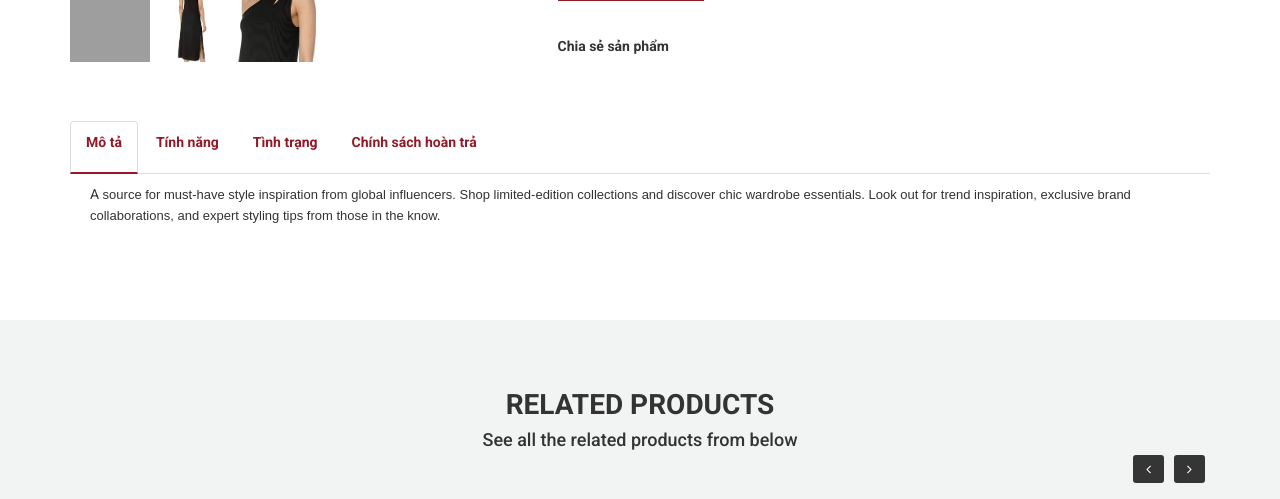
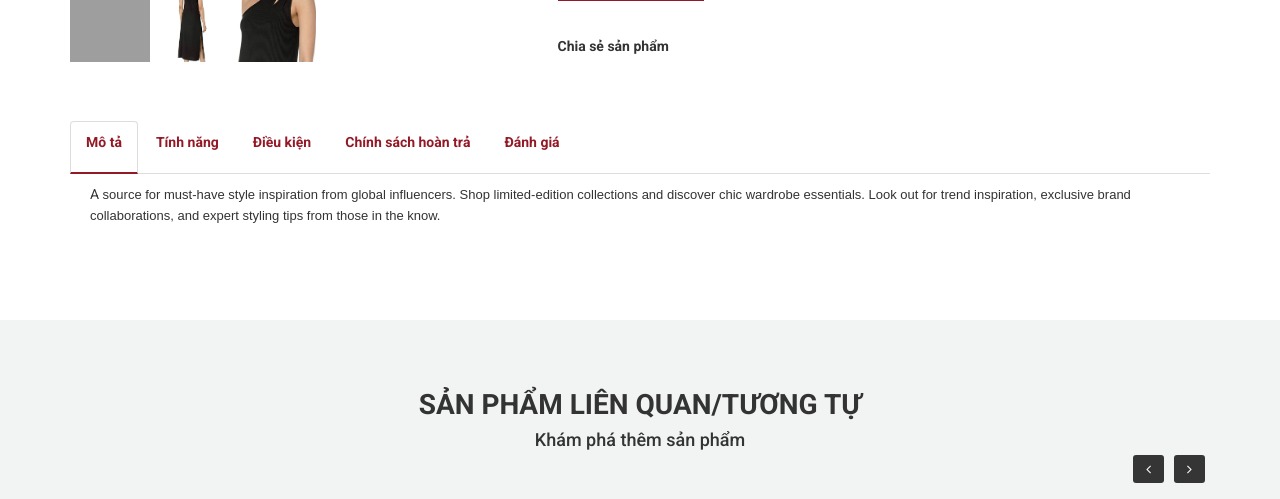
Before and after one commit to viphan31221021781/PTUD_Nhom2_CK, a PHP site: page /product.php?id=84 in a window 1280 px wide. Shown: the part 798-1297 px from the top of the page. Run offline with PHP 8.4, Linux system fonts and the light colour scheme; data comes from the database, SQL or seed files in the repository; data that the repository does not hold is empty; some libraries are stand-ins or nearby versions; grey boxes are pictures that could not be loaded.

Commit message:
thêm đánh giá sp

```diff
--- a/product.php
+++ b/product.php
@@ -1,4 +1,5 @@
 <?php require_once('header.php'); ?>
+
 
 <?php
 if(!isset($_REQUEST['id'])) {
@@ -15,7 +16,6 @@ if(!isset($_REQUEST['id'])) {
         exit;
     }
 }
-
 foreach($result as $row) {
     $p_name = $row['p_name'];
     $p_old_price = $row['p_old_price'];
@@ -32,19 +32,21 @@ foreach($result as $row) {
     $p_is_active = $row['p_is_active'];
     $ecat_id = $row['ecat_id'];
 }
-
 // Getting all categories name for breadcrumb
 $statement = $pdo->prepare("SELECT
                         t1.ecat_id,
                         t1.ecat_name,
                         t1.mcat_id,
 
+
                         t2.mcat_id,
                         t2.mcat_name,
                         t2.tcat_id,
 
+
                         t3.tcat_id,
                         t3.tcat_name
+
 
                         FROM tbl_end_category t1
                         JOIN tbl_mid_category t2
@@ -66,6 +68,7 @@ foreach ($result as $row) {
 
 $p_total_view = $p_total_view + 1;
 
+
 $statement = $pdo->prepare("UPDATE tbl_product SET p_total_view=? WHERE p_id=?");
 $statement->execute(array($p_total_view,$_REQUEST['id']));
 
@@ -76,6 +79,7 @@ $result = $statement->fetchAll(PDO::FETCH_ASSOC);
 foreach ($result as $row) {
     $size[] = $row['size_id'];
 }
+
 
 $statement = $pdo->prepare("SELECT * FROM tbl_product_color WHERE p_id=?");
 $statement->execute(array($_REQUEST['id']));
@@ -92,14 +96,15 @@ if(isset($_POST['form_review'])) {
     $total = $statement->rowCount();
 
     if($total) {
-        $error_message = LANG_VALUE_68;
+        $error_message = "Bạn đã đánh giá sản phẩm này trước đó.";
     } else {
         $statement = $pdo->prepare("INSERT INTO tbl_rating (p_id,cust_id,comment,rating) VALUES (?,?,?,?)");
         $statement->execute(array($_REQUEST['id'],$_SESSION['customer']['cust_id'],$_POST['comment'],$_POST['rating']));
-        $success_message = LANG_VALUE_163;
+        $success_message = "Cảm ơn bạn đã đánh giá sản phẩm!";
     }
 
 }
+
 
 // Getting the average rating for this product
 $t_rating = 0;
@@ -116,7 +121,9 @@ if($tot_rating == 0) {
     $avg_rating = $t_rating / $tot_rating;
 }
 
+
 if(isset($_POST['form_add_to_cart'])) {
+
 
     // getting the currect stock of this product
     $statement = $pdo->prepare("SELECT * FROM tbl_product WHERE p_id=?");
@@ -139,6 +146,7 @@ if(isset($_POST['form_add_to_cart'])) {
         $arr_cart_p_qty = array();
         $arr_cart_p_current_price = array();
 
+
         $i=0;
         foreach($_SESSION['cart_p_id'] as $key => $value)
         {
@@ -146,12 +154,14 @@ if(isset($_POST['form_add_to_cart'])) {
             $arr_cart_p_id[$i] = $value;
         }
 
+
         $i=0;
         foreach($_SESSION['cart_size_id'] as $key => $value)
         {
             $i++;
             $arr_cart_size_id[$i] = $value;
         }
+
 
         $i=0;
         foreach($_SESSION['cart_color_id'] as $key => $value)
@@ -179,8 +189,9 @@ if(isset($_POST['form_add_to_cart'])) {
             }
         }
         if($added == 1) {
-           $error_message1 = 'This product is already added to the shopping cart.';
+           $error_message1 = 'Sản phẩm này đã được thêm vào giỏ hàng.';
         } else {
+
 
             $i=0;
             foreach($_SESSION['cart_p_id'] as $key => $res)
@@ -189,9 +200,12 @@ if(isset($_POST['form_add_to_cart'])) {
             }
             $new_key = $i+1;
 
+
             if(isset($_POST['size_id'])) {
 
+
                 $size_id = $_POST['size_id'];
+
 
                 $statement = $pdo->prepare("SELECT * FROM tbl_size WHERE size_id=?");
                 $statement->execute(array($size_id));
@@ -217,7 +231,6 @@ if(isset($_POST['form_add_to_cart'])) {
                 $color_name = '';
             }
 
-
             $_SESSION['cart_p_id'][$new_key] = $_REQUEST['id'];
             $_SESSION['cart_size_id'][$new_key] = $size_id;
             $_SESSION['cart_size_name'][$new_key] = $size_name;
@@ -228,17 +241,19 @@ if(isset($_POST['form_add_to_cart'])) {
             $_SESSION['cart_p_name'][$new_key] = $_POST['p_name'];
             $_SESSION['cart_p_featured_photo'][$new_key] = $_POST['p_featured_photo'];
 
-            $success_message1 = 'Product is added to the cart successfully!';
+
+            $success_message1 = 'Sản phẩm đã được thêm vào giỏ hàng thành công!';
         }
 
     }
     else
     {
 
+
         if(isset($_POST['size_id'])) {
 
+
             $size_id = $_POST['size_id'];
-
             $statement = $pdo->prepare("SELECT * FROM tbl_size WHERE size_id=?");
             $statement->execute(array($size_id));
             $result = $statement->fetchAll(PDO::FETCH_ASSOC);
@@ -264,6 +279,7 @@ if(isset($_POST['form_add_to_cart'])) {
         }
 
 
+
         $_SESSION['cart_p_id'][1] = $_REQUEST['id'];
         $_SESSION['cart_size_id'][1] = $size_id;
         $_SESSION['cart_size_name'][1] = $size_name;
@@ -274,12 +290,12 @@ if(isset($_POST['form_add_to_cart'])) {
         $_SESSION['cart_p_name'][1] = $_POST['p_name'];
         $_SESSION['cart_p_featured_photo'][1] = $_POST['p_featured_photo'];
 
-        $success_message1 = 'Product is added to the cart successfully!';
+
+        $success_message1 = 'Sản phẩm đã được thêm vào giỏ hàng thành công!';
     }
     endif;
 }
 ?>
-
 <?php
 if($error_message1 != '') {
     echo "<script>alert('".$error_message1."')</script>";
@@ -289,15 +305,13 @@ if($success_message1 != '') {
     header('location: product.php?id='.$_REQUEST['id']);
 }
 ?>
-
-
 <div class="page">
     <div class="container">
         <div class="row">
             <div class="col-md-12">
                 <div class="breadcrumb mb_30">
                     <ul>
-                        <li><a href="<?php echo BASE_URL; ?>">Home</a></li>
+                        <li><a href="<?php echo BASE_URL; ?>">TRANG CHỦ</a></li>
                         <li>></li>
                         <li><a href="<?php echo BASE_URL.'product-category.php?id='.$tcat_id.'&type=top-category' ?>"><?php echo $tcat_name; ?></a></li>
                         <li>></li>
@@ -308,7 +322,6 @@ if($success_message1 != '') {
                         <li><?php echo $p_name; ?></li>
                     </ul>
                 </div>
-
                 <div class="product">
                     <div class="row">
                         <div class="col-md-5">
@@ -414,7 +427,7 @@ if($success_message1 != '') {
                                 <div class="row" >
                                     <?php if(isset($size)): ?>
                                     <div class="col-md-12 mb_20">
-                                        <?php echo LANG_VALUE_52; ?> <br>
+                                        <?php echo "Kích thước" ?> <br>
                                         <select name="size_id" class="form-control select2" style="width:auto;">
                                             <?php
                                             $statement = $pdo->prepare("SELECT * FROM tbl_size");
@@ -432,10 +445,11 @@ if($success_message1 != '') {
                                     </div>
                                     <?php endif; ?>
 
+
                                     <?php if(isset($color)): ?>
                                     <div class="col-md-12 ">
-                                        <?php echo LANG_VALUE_53; ?> <br>
-                                        <select name="color_id" class="form-control select2" style="width:auto;">
+                                        <?php echo "Màu sắc" ?> <br>
+                                        <select name="color_id" class="form-control select2" style="width:auto;>
                                             <?php
                                             $statement = $pdo->prepare("SELECT * FROM tbl_color");
                                             $statement->execute();
@@ -452,23 +466,24 @@ if($success_message1 != '') {
                                     </div>
                                     <?php endif; ?>
 
+
                                 </div>
 
                             </div>
                             <div class="p-price">
-                                <span style="font-size:14px;"><?php echo "Giá sản phẩm"; ?></span><br>
+                                <span style="font-size:14px;"><?php echo "Giá" ?></span><br>
                                 <span style="color:#931926">
                                     <?php if($p_old_price!=''): ?>
-                                        <del><?php echo $p_old_price; ?><?php echo "₫"; ?></del>
+                                        <del><?php echo $p_old_price; ?> <?php echo "VNĐ"?></del>
                                     <?php endif; ?>
-                                        <?php echo $p_current_price; ?><?php echo "₫"; ?>
+                                        <?php echo $p_current_price; ?><?php echo "VNĐ"?>
                                 </span>
                             </div>
                             <input type="hidden" name="p_current_price" value="<?php echo $p_current_price; ?>">
                             <input type="hidden" name="p_name" value="<?php echo $p_name; ?>">
                             <input type="hidden" name="p_featured_photo" value="<?php echo $p_featured_photo; ?>">
                             <div class="p-quantity">
-                                <?php echo "Số lượng sản phẩm"; ?> <br>
+                                <?php echo "Số lượng"; ?> <br>
                                 <input type="number" class="input-text qty" step="1" min="1" max="" name="p_qty" value="1" title="Qty" size="4" pattern="[0-9]*" inputmode="numeric">
                             </div>
                             <div class="btn-cart btn-cart1">
@@ -494,25 +509,24 @@ if($success_message1 != '') {
     }
 </style>
 
-</style>
+
                     <div class="row">
                         <div class="col-md-12">
                             <!-- Nav tabs -->
                             <ul class="nav nav-tabs" role="tablist">
                                 <li role="presentation" class="active"><a href="#description" aria-controls="description" role="tab" data-toggle="tab"><p>Mô tả</p></a></li>
                                 <li role="presentation"><a href="#feature" aria-controls="feature" role="tab" data-toggle="tab"><p>Tính năng</p></a></li>
-                                <li role="presentation"><a href="#condition" aria-controls="condition" role="tab" data-toggle="tab"><p>Tình trạng</p></a></li>
+                                <li role="presentation"><a href="#condition" aria-controls="condition" role="tab" data-toggle="tab"><p>Điều kiện</p></a></li>
                                 <li role="presentation"><a href="#return_policy" aria-controls="return_policy" role="tab" data-toggle="tab"><p>Chính sách hoàn trả</p></a></li>
-                               <!-- <li role="presentation"><a href="#review" aria-controls="review" role="tab" data-toggle="tab"><?php echo LANG_VALUE_63; ?></a></li> -->
+                               <li role="presentation"><a href="#review" aria-controls="review" role="tab" data-toggle="tab"><p>Đánh giá</p></a></li>
                             </ul>
-
                             <!-- Tab panes -->
                             <div class="tab-content">
                                 <div role="tabpanel" class="tab-pane active" id="description" style="margin-top: -30px;">
                                     <p>
                                         <?php
                                         if($p_description == '') {
-                                            echo LANG_VALUE_70;
+                                            echo "Chưa có mô tả sản phẩm";
                                         } else {
                                             echo $p_description;
                                         }
@@ -523,7 +537,7 @@ if($success_message1 != '') {
                                     <p>
                                         <?php
                                         if($p_feature == '') {
-                                            echo LANG_VALUE_71;
+                                            echo "Chưa có thông tin tính năng";
                                         } else {
                                             echo $p_feature;
                                         }
@@ -534,7 +548,7 @@ if($success_message1 != '') {
                                     <p>
                                         <?php
                                         if($p_condition == '') {
-                                            echo LANG_VALUE_72;
+                                            echo "Chưa có thông tin về điều kiện sản phẩm";
                                         } else {
                                             echo $p_condition;
                                         }
@@ -545,7 +559,7 @@ if($success_message1 != '') {
                                     <p>
                                         <?php
                                         if($p_return_policy == '') {
-                                            echo LANG_VALUE_73;
+                                            echo "Chưa có thông tin về chính sách hoàn trả";
                                         } else {
                                             echo $p_return_policy;
                                         }
@@ -553,7 +567,6 @@ if($success_message1 != '') {
                                     </p>
                                 </div>
                                 <div role="tabpanel" class="tab-pane" id="review" style="margin-top: -30px;">
-
                                     <div class="review-form">
                                         <?php
                                         $statement = $pdo->prepare("SELECT *
@@ -564,7 +577,7 @@ if($success_message1 != '') {
                                         $statement->execute(array($_REQUEST['id']));
                                         $total = $statement->rowCount();
                                         ?>
-                                        <h2><?php echo LANG_VALUE_63; ?> (<?php echo $total; ?>)</h2>
+                                        <h2><?php echo "Tổng số đánh giá"; ?> (<?php echo $total; ?>)</h2>
                                         <?php
                                         if($total) {
                                             $j=0;
@@ -572,18 +585,18 @@ if($success_message1 != '') {
                                             foreach ($result as $row) {
                                                 $j++;
                                                 ?>
-                                                <div class="mb_10"><b><u><?php echo LANG_VALUE_64; ?> <?php echo $j; ?></u></b></div>
+                                                <div class="mb_10"><b><u><?php echo "Đánh giá"; ?> <?php echo $j; ?></u></b></div>
                                                 <table class="table table-bordered">
                                                     <tr>
-                                                        <th style="width:170px;"><?php echo LANG_VALUE_75; ?></th>
+                                                        <th style="width:170px;"><?php echo "Tên khách hàng"; ?></th>
                                                         <td><?php echo $row['cust_name']; ?></td>
                                                     </tr>
                                                     <tr>
-                                                        <th><?php echo LANG_VALUE_76; ?></th>
+                                                        <th><?php echo "Nhận xét"; ?></th>
                                                         <td><?php echo $row['comment']; ?></td>
                                                     </tr>
                                                     <tr>
-                                                        <th><?php echo LANG_VALUE_78; ?></th>
+                                                        <th><?php echo "Đánh giá" ?></th>
                                                         <td>
                                                             <div class="rating">
                                                                 <?php
@@ -604,11 +617,11 @@ if($success_message1 != '') {
                                                 <?php
                                             }
                                         } else {
-                                            echo LANG_VALUE_74;
+                                            echo "Chưa có đánh giá nào";
                                         }
                                         ?>
 
-                                        <h2><?php echo LANG_VALUE_65; ?></h2>
+                                        <h2><?php echo "Viết đánh giá của bạn"; ?></h2>
                                         <?php
                                         if($error_message != '') {
                                             echo "<script>alert('".$error_message."')</script>";
@@ -618,7 +631,6 @@ if($success_message1 != '') {
                                         }
                                         ?>
                                         <?php if(isset($_SESSION['customer'])): ?>
-
                                             <?php
                                             $statement = $pdo->prepare("SELECT *
                                                                 FROM tbl_rating
@@ -636,49 +648,47 @@ if($success_message1 != '') {
                                                 <input type="radio" name="rating" class="rating" value="5" checked>
                                             </div>
                                             <div class="form-group">
-                                                <textarea name="comment" class="form-control" cols="30" rows="10" placeholder="Write your comment (optional)" style="height:100px;"></textarea>
+                                                <textarea name="comment" class="form-control" cols="30" rows="10" placeholder="Đánh giá về sản phẩm" style="height:100px;"></textarea>
                                             </div>
-                                            <input type="submit" class="btn btn-default" name="form_review" value="<?php echo LANG_VALUE_67; ?>">
+                                            <input type="submit" class="btn btn-default" name="form_review" value="<?php echo "Gửi"; ?>">
                                             </form>
                                             <?php else: ?>
-                                                <span style="color:red;"><?php echo LANG_VALUE_68; ?></span>
+                                                <span style="color:red;"><?php echo "Bạn đã đánh giá sản phẩm này rồi"; ?></span>
                                             <?php endif; ?>
 
 
                                         <?php else: ?>
                                             <p class="error">
-												<?php echo LANG_VALUE_69; ?> <br>
-												<a href="login.php" style="color:red;text-decoration: underline;"><?php echo LANG_VALUE_9; ?></a>
+                                                <?php echo "Bạn cần đăng nhập để đánh giá sản phẩm."; ?> <br>
+                                                <a href="login.php" style="color:red;text-decoration: underline;"><?php echo "Đăng nhập ngay"; ?></a>
                                             </p>
                                         <?php endif; ?>
                                     </div>
-
+                                </div>
+                            </div>
+                        </div>
+                    </div>
+                </div>
             </div>
         </div>
     </div>
 </div>
 
-				</div>
-
-			</div>
-		</div>
-	</div>
-</div>
 
 <div class="product bg-gray pt_70 pb_70">
     <div class="container">
         <div class="row">
             <div class="col-md-12">
                 <div class="headline">
-                    <h2><?php echo LANG_VALUE_155; ?></h2>
-                    <h3><?php echo LANG_VALUE_156; ?></h3>
+                    <h2><?php echo "Sản phẩm liên quan/tương tự"; ?></h2>
+                    <h3><?php echo "Khám phá thêm sản phẩm" ?></h3>
                 </div>
             </div>
         </div>
         <div class="row">
             <div class="col-md-12">
+                <div class="product-carousel">
 
-                <div class="product-carousel">
 
                     <?php
                     $statement = $pdo->prepare("SELECT * FROM tbl_product WHERE ecat_id=? AND p_id!=?");
@@ -694,10 +704,10 @@ if($success_message1 != '') {
                             <div class="text">
                                 <h3><a href="product.php?id=<?php echo $row['p_id']; ?>"><?php echo $row['p_name']; ?></a></h3>
                                 <h4>
-                                    <?php echo LANG_VALUE_1; ?><?php echo $row['p_current_price']; ?>
+                                    <?php echo $row['p_current_price']; ?> <?php echo "VNĐ"; ?>
                                     <?php if($row['p_old_price'] != ''): ?>
                                     <del>
-                                        <?php echo LANG_VALUE_1; ?><?php echo $row['p_old_price']; ?>
+                                        <?php echo $row['p_old_price']; ?> <?php echo "VNĐ"; ?>
                                     </del>
                                     <?php endif; ?>
                                 </h4>
@@ -770,18 +780,19 @@ if($success_message1 != '') {
                                     }
                                     ?>
                                 </div>
-                                <p><a href="product.php?id=<?php echo $row['p_id']; ?>"><?php echo LANG_VALUE_154; ?></a></p>
+                                <p><a href="product.php?id=<?php echo $row['p_id']; ?>"><?php echo "Xem thêm"; ?></a></p>
                             </div>
                         </div>
                         <?php
                     }
                     ?>
+                </div>
 
-                </div>
 
             </div>
         </div>
     </div>
 </div>
 
+
 <?php require_once('footer.php'); ?>
```
Lines whose indentation alone changed are shown as unchanged.
